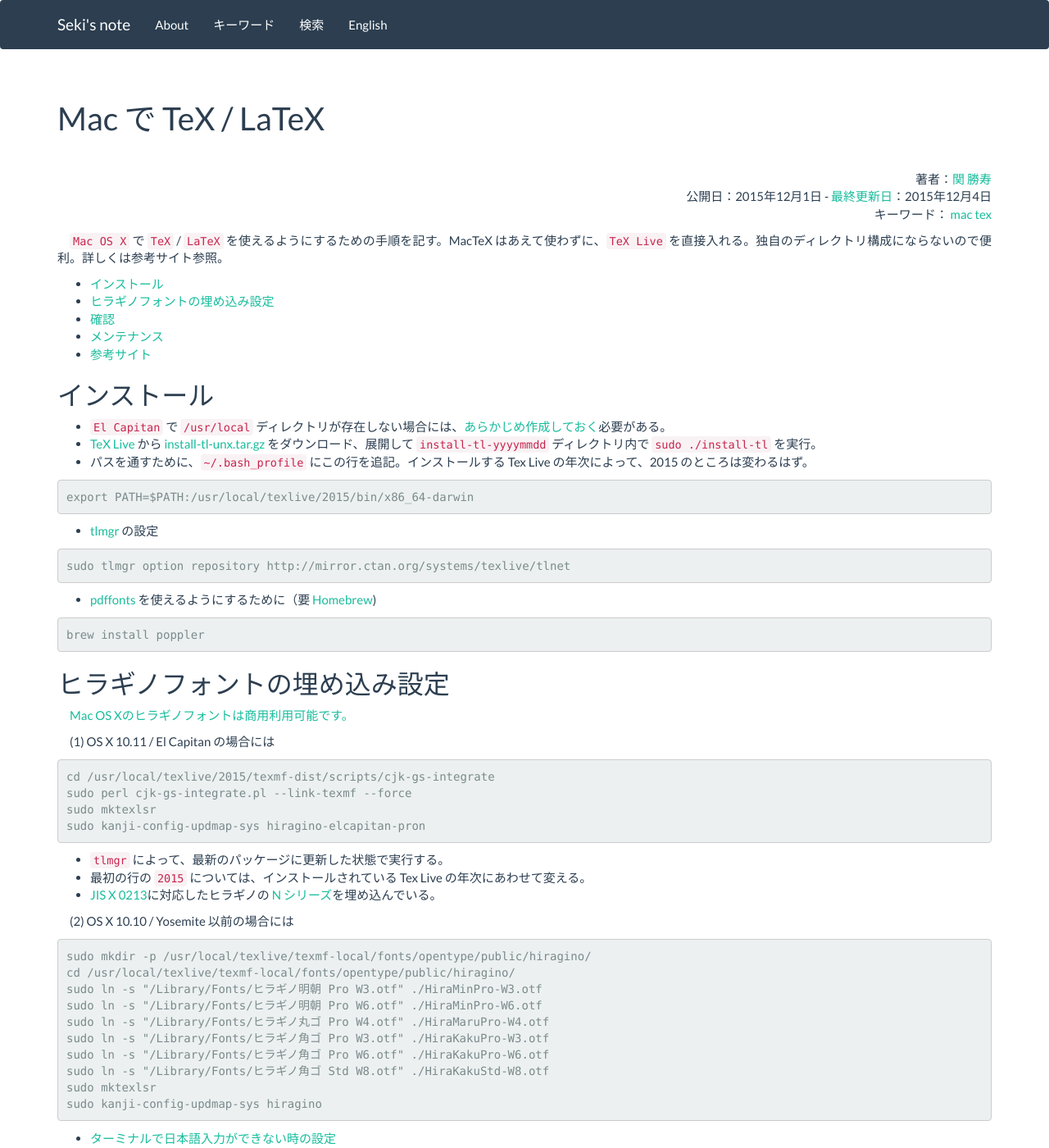
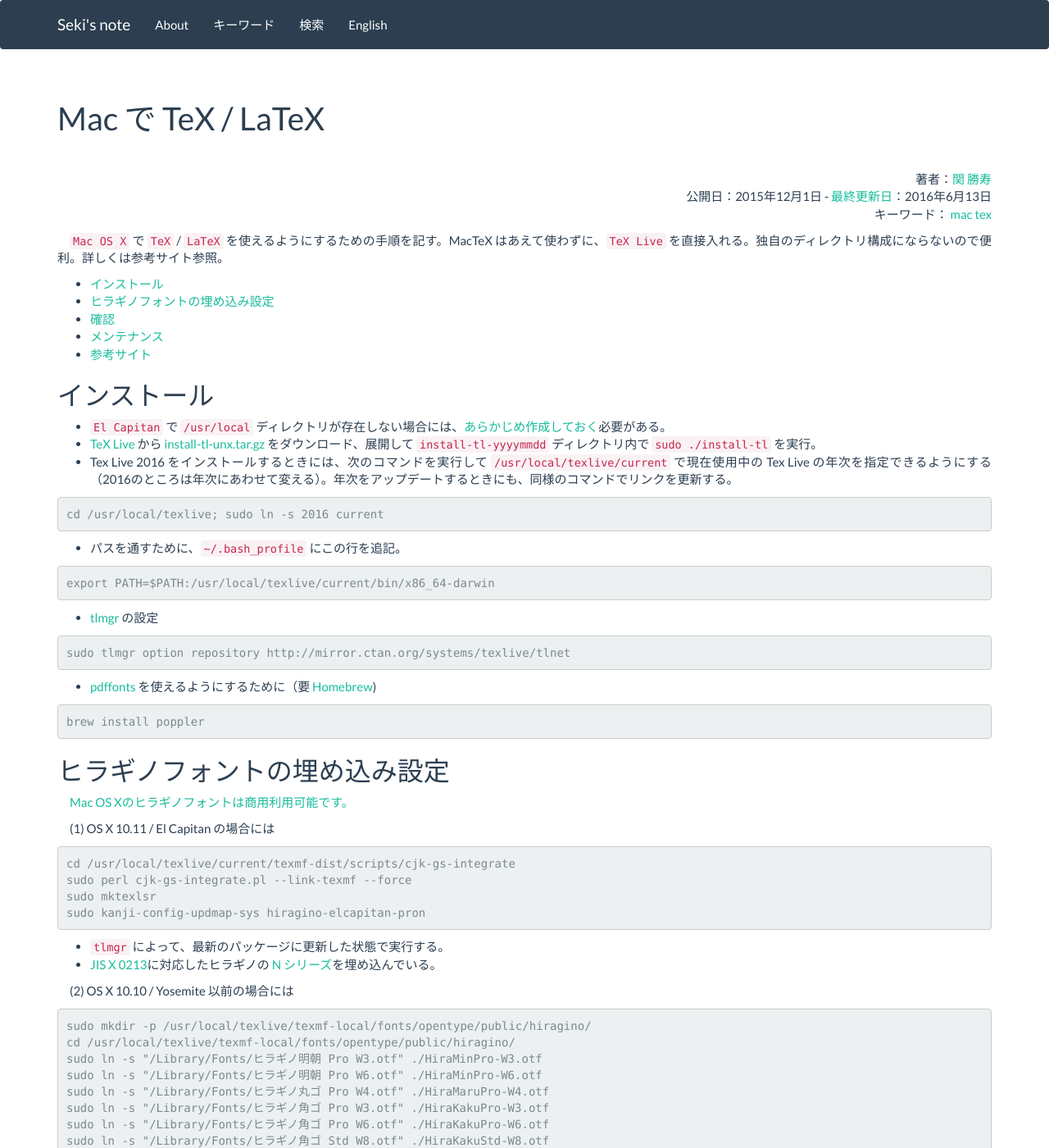
Before and after one commit to sekika/sekika.github.io, a Jekyll site: the page built from _posts/2015-12-01-mac-tex.md, in a window 1280 px wide and 1400 px high. Shown: the whole window at 82% size. Built offline with Jekyll 4.4.1, drawn with Linux system fonts in a browser that asks for light colours; nearby versions of some CDN libraries; comment, search, counter and statistics services are not loaded; some of the changed text lies outside the part shown.

Commit message:
TeX Live 2016

````diff
--- a/_posts/2015-12-01-mac-tex.md
+++ b/_posts/2015-12-01-mac-tex.md
@@ -2,7 +2,7 @@
 layout: post
 title: Mac で TeX / LaTeX
 date: 2015-12-01 06:42:07 +0000
-update: 2015-12-04 09:40:37 +0000
+update: 2016-06-13 18:24:45 +0000
 tags:
 - mac
 - tex
@@ -22,10 +22,16 @@ tags:
 
 - `El Capitan` で `/usr/local` ディレクトリが存在しない場合には、[あらかじめ作成しておく]({% post_url 2015-11-26-el-capitan-homebrew %})必要がある。
 - [TeX Live](http://www.tug.org/texlive/) から [install-tl-unx.tar.gz](http://mirror.ctan.org/systems/texlive/tlnet/install-tl-unx.tar.gz) をダウンロード、展開して `install-tl-yyyymmdd` ディレクトリ内で ```sudo ./install-tl``` を実行。
-- パスを通すために、```~/.bash_profile``` にこの行を追記。インストールする Tex Live の年次によって、2015 のところは変わるはず。
+- Tex Live 2016 をインストールするときには、次のコマンドを実行して ```/usr/local/texlive/current``` で現在使用中の Tex Live の年次を指定できるようにする（2016のところは年次にあわせて変える）。年次をアップデートするときにも、同様のコマンドでリンクを更新する。
 
 ~~~
-export PATH=$PATH:/usr/local/texlive/2015/bin/x86_64-darwin
+cd /usr/local/texlive; sudo ln -s 2016 current
+~~~
+
+- パスを通すために、```~/.bash_profile``` にこの行を追記。
+
+~~~
+export PATH=$PATH:/usr/local/texlive/current/bin/x86_64-darwin
 ~~~
 
 - [tlmgr](http://www.fugenji.org/~thomas/texlive-guide/tlmgr.html) の設定
@@ -50,14 +56,13 @@ brew install poppler
 (1) OS X 10.11 / El Capitan の場合には
 
 ~~~
-cd /usr/local/texlive/2015/texmf-dist/scripts/cjk-gs-integrate
+cd /usr/local/texlive/current/texmf-dist/scripts/cjk-gs-integrate
 sudo perl cjk-gs-integrate.pl --link-texmf --force
 sudo mktexlsr
 sudo kanji-config-updmap-sys hiragino-elcapitan-pron
 ~~~
 
 * `tlmgr` によって、最新のパッケージに更新した状態で実行する。
-* 最初の行の `2015` については、インストールされている Tex Live の年次にあわせて変える。
 * [JIS X 0213](https://ja.wikipedia.org/wiki/JIS_X_0213)に対応したヒラギノの [N シリーズ](http://fontnavi.jp/zakkuri/205-N_fonts.aspx)を埋め込んでいる。
 
 (2) OS X 10.10 / Yosemite 以前の場合には
@@ -106,7 +111,7 @@ pdffonts sample.pdf
 sudo tlmgr update --self --all
 ~~~
 
-TeX Live のバージョン（年次）のメジャーアップグレードについては、[TeX Live のページ](http://www.tug.org/texlive/upgrade.html)ではインストールを最初からやり直すことを勧める、としている。しかし、そもそもは[tlmgr のリポジトリを CTAN mirror に設定していれば、勝手にメジャーアップグレードされる](http://qiita.com/munepi/items/f2127a1dca13d775735f)という話もあり、インストールした時の年次のままで tlmgr でパッケージの更新を続けていれば、わざわざインストールをやり直す必要はなさそう。
+TeX Live のバージョン（年次）のメジャーアップグレードについては、[TeX Live のページ](http://www.tug.org/texlive/upgrade.html)ではインストールを最初からやり直すことを勧める、としている。特に、2015から2016へアップグレードは、インフラが変わったので最初からやり直す必要がある。ただし、勝手に新しい年次にアップデートされる場合もあるようだ。
 
 ちなみに、私の場合は次のような ```update``` というスクリプトを書いて、TeX Live, Homebrew, pip のアップデートをまとめてしている。ここで、```pip-review``` の実行には ```pip install pip-review``` が必要。
 
````
